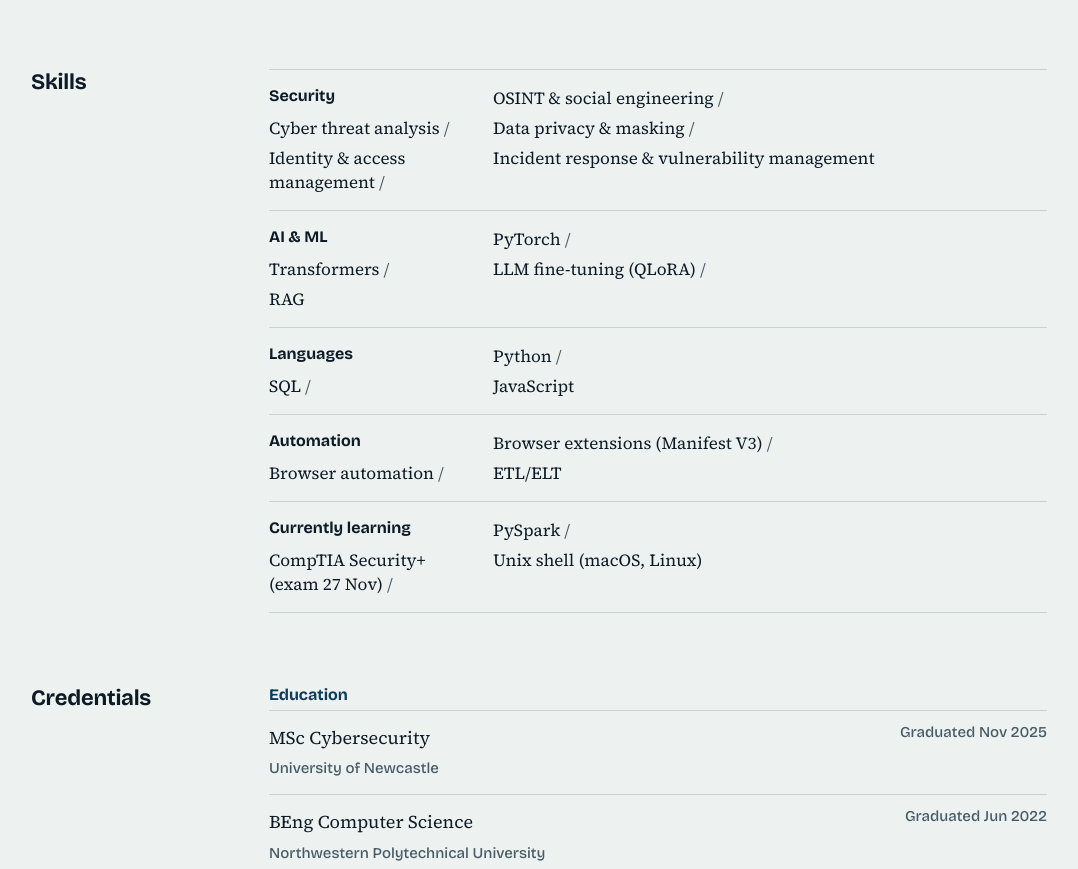
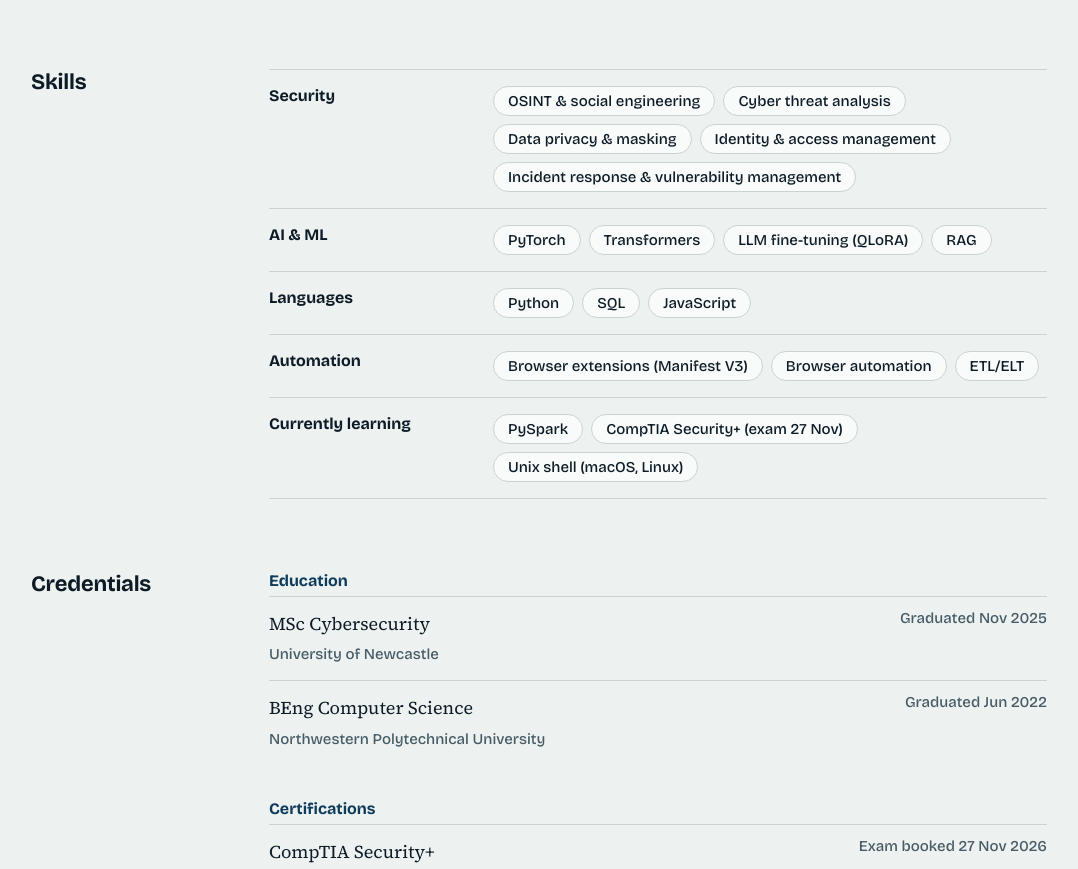
Before and after one commit to shahedkhan1/mdshahedulislamkhan.com, a plain HTML site: page public/index.html in a window 1280 px wide. Shown: the part 4247-5116 px from the top of the page, without its empty margins (101-1179 px from the left). Drawn offline with nearby package versions, Linux system fonts and the light colour scheme.

Commit message:
Replace slash-separated skills with pills
Co-Authored-By: Claude Sonnet 5.5 <noreply@anthropic.com>
Claude-Session: https://claude.ai/code/session_01PWEF8WfUYmSbiAYYp9qfSq

```diff
--- a/public/app.js
+++ b/public/app.js
@@ -45,7 +45,7 @@ fetch("data.json", { cache: "no-cache" }).then((r) => r.json()).then((d) => {
     (pr.kind === "product" ? $("productGrid") : $("projectGrid")).append(c);
   });
 
-  Object.entries(d.skills).forEach(([k, v]) => $("skillList").append(el("div", "", `<h3>${esc(k)}</h3>${v.map((s) => `<span>${esc(s)}</span>`).join("")}`)));
+  Object.entries(d.skills).forEach(([k, v]) => $("skillList").append(el("div", "", `<h3>${esc(k)}</h3><div class="tags">${v.map((s) => `<span>${esc(s)}</span>`).join("")}</div>`)));
   ["Education", "Certifications", "Courses", "Awards"].forEach((g) => {
     const items = d.credentials.filter((c) => c.group === g);
     if (!items.length) return;
--- a/public/style.css
+++ b/public/style.css
@@ -75,8 +75,9 @@ h1{font:800 clamp(44px,8.4vw,104px)/.95 var(--display);letter-spacing:-.035em;ma
 .skills>div{display:grid;grid-template-columns:200px 1fr;gap:6px 24px;padding:16px 0;border-top:1px solid var(--line);background:none}
 .skills>div:last-child{border-bottom:1px solid var(--line)}
 .skills h3{font:700 16px var(--display);margin:0}
-.skills span{display:inline;margin:0;font:17px var(--serif);padding:0;border:0;border-radius:0;color:var(--text)}
-.skills span:not(:last-child)::after{content:" / ";color:var(--mute)}
+.skills>div{align-items:start}
+.skills .tags{display:flex;flex-wrap:wrap;gap:8px}
+.skills .tags span{font:500 15px var(--display);padding:5px 14px;border:1px solid var(--line);border-radius:999px;background:var(--panel);color:var(--text)}
 
 /* credentials */
 .credwrap{display:grid;gap:34px}
```
Also changed, not shown: 1 other file.
